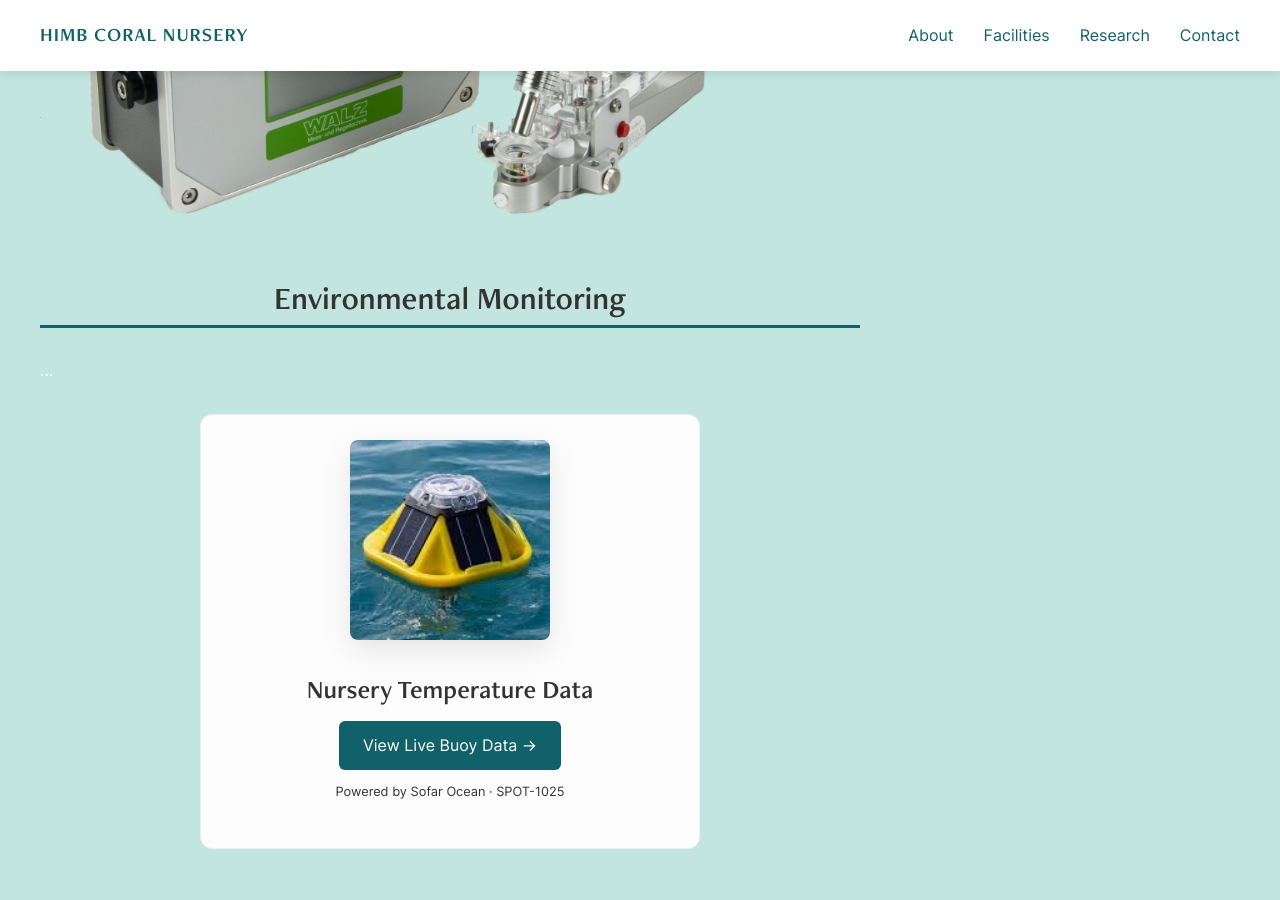
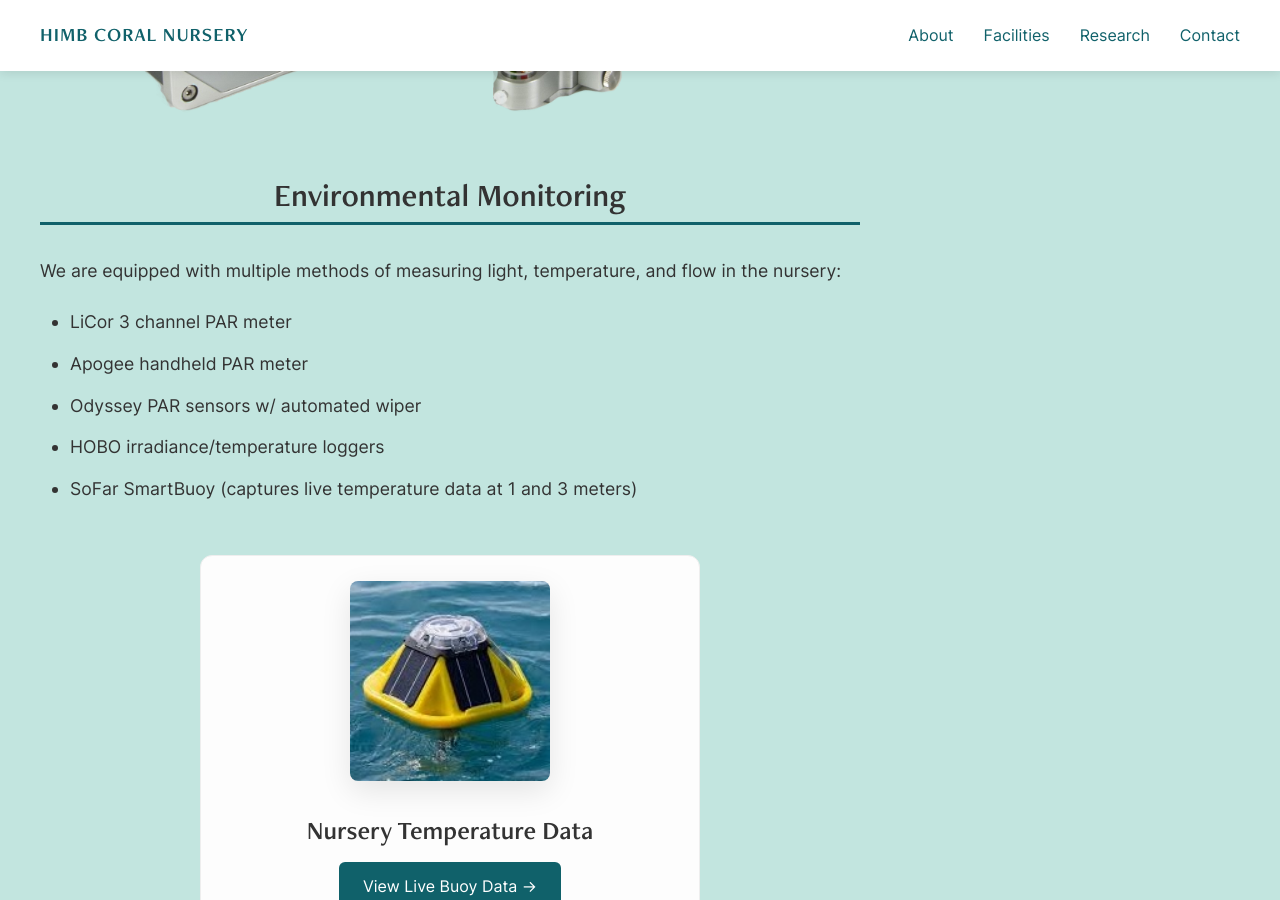
Before and after one commit to himb-coral-nursery/himb-coral-nursery.github.io, a Jekyll site: the page built from facilities.md, in a window 1280 px wide and 900 px high, scrolled down 8751 px. Built offline with Jekyll 4.4.1, drawn with Linux system fonts in a browser that asks for light colours; some of the changed text lies outside the part shown; grey boxes are pictures that could not be loaded.

Commit message:
Refactor facilities.md and update monitoring details
Removed unnecessary closing div tags and added details about environmental monitoring equipment.

```diff
--- a/facilities.md
+++ b/facilities.md
@@ -56,8 +56,6 @@
 
 </div>
 
-</div>
-
 <!-- SECTION 2: THE CORALS -->
 <div class="section-corals" markdown="1">
 <a id="the-corals"></a>
@@ -101,8 +99,6 @@
 
 </div>
 
-</div>
-
 <!-- SECTION 3: EQUIPMENT -->
 <div class="section-equipment" markdown="1">
 <a id="equipment"></a>
@@ -131,7 +127,14 @@
 <div class="feature-section">
   <div class="feature-text">
     <h2>Environmental Monitoring</h2>
-    ...
+    <p>We are equipped with multiple methods of measuring light, temperature, and flow in the nursery:</p>
+    <ul>
+      <li>LiCor 3 channel PAR meter</li>
+      <li>Apogee handheld PAR meter</li>
+      <li>Odyssey PAR sensors w/ automated wiper</li>
+      <li>HOBO irradiance/temperature loggers</li>
+      <li>SoFar SmartBuoy (captures live temperature data at 1 and 3 meters)</li>
+    </ul>
   </div>
   <div class="feature-image">
     <div class="nursery-live-data" style="margin: 0 auto; padding: 25px; background: #fdfdfd; border: 1px solid #eee; border-radius: 12px; text-align: center; max-width: 500px;">
@@ -163,8 +166,6 @@
 
 </div>
 
-</div>
-
 <!-- SECTION 4: SERVICES -->
 <div class="section-pricing" markdown="1">
 <a id="services"></a>
@@ -177,5 +178,3 @@
 </div>
 
 </div>
-
-</div>
```
